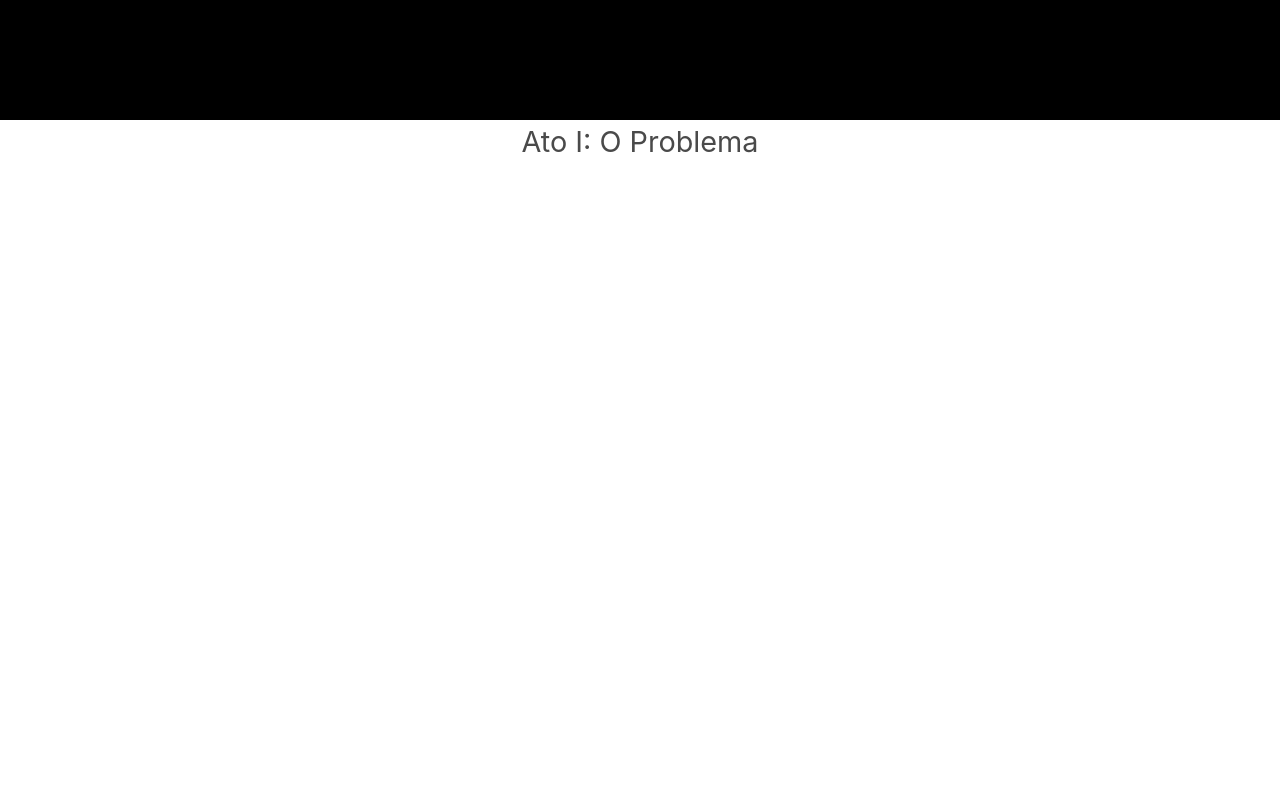
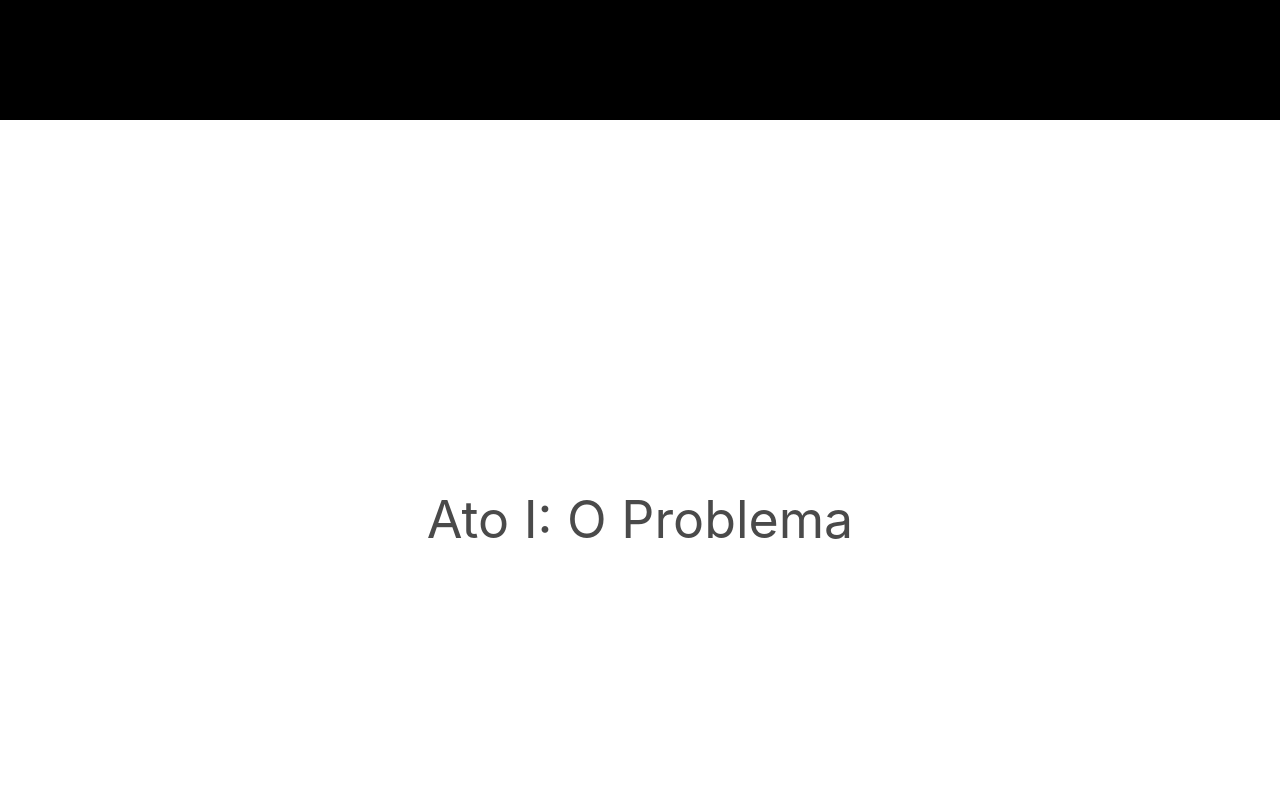
Before and after one commit to fizzy-drinks/reanimar, a Vue app in the folder reanimar/: page /#/ in a window 1280 px wide. Shown: the part 680-1480 px from the top of the page. Built offline with nearby package versions, Linux system fonts and the light colour scheme.

Commit message:
split transform center mixin; reuse in title screens

```diff
--- a/reanimar/src/components/TitleScreen.vue
+++ b/reanimar/src/components/TitleScreen.vue
@@ -9,3 +9,11 @@ export default {
   props: ['title']
 }
 </script>
+
+<style lang='sass' scoped>
+@import ../transform-center-mixin
+
+h2
+  +transformCenter
+
+</style>
--- a/reanimar/src/components/VideoScreen.vue
+++ b/reanimar/src/components/VideoScreen.vue
@@ -67,15 +67,11 @@ export default {
 </script>
 
 <style scoped lang='sass'>
+@import ../transform-center-mixin
+
 $videoMaxOpacity: .9
 $videoTransitionSpeed: 600ms
 $videoOverlayFontColor: #0A0A0A
-
-=transformCenter
-  position: absolute
-  top: 50%
-  left: 50%
-  transform: translate(-50%, -50%)
 
 .crop-height
   min-height: 100%
--- a/reanimar/src/main.sass
+++ b/reanimar/src/main.sass
@@ -10,5 +10,9 @@ h1, h2, h3, p
 h1
   font-size: 3em
 
+h2
+  font-size: 1.8em
+
 .screen
   height: 100vh
+  position: relative
--- /dev/null
+++ b/reanimar/src/transform-center-mixin.sass
@@ -0,0 +1,5 @@
+=transformCenter
+  position: absolute
+  top: 50%
+  left: 50%
+  transform: translate(-50%, -50%)
```
